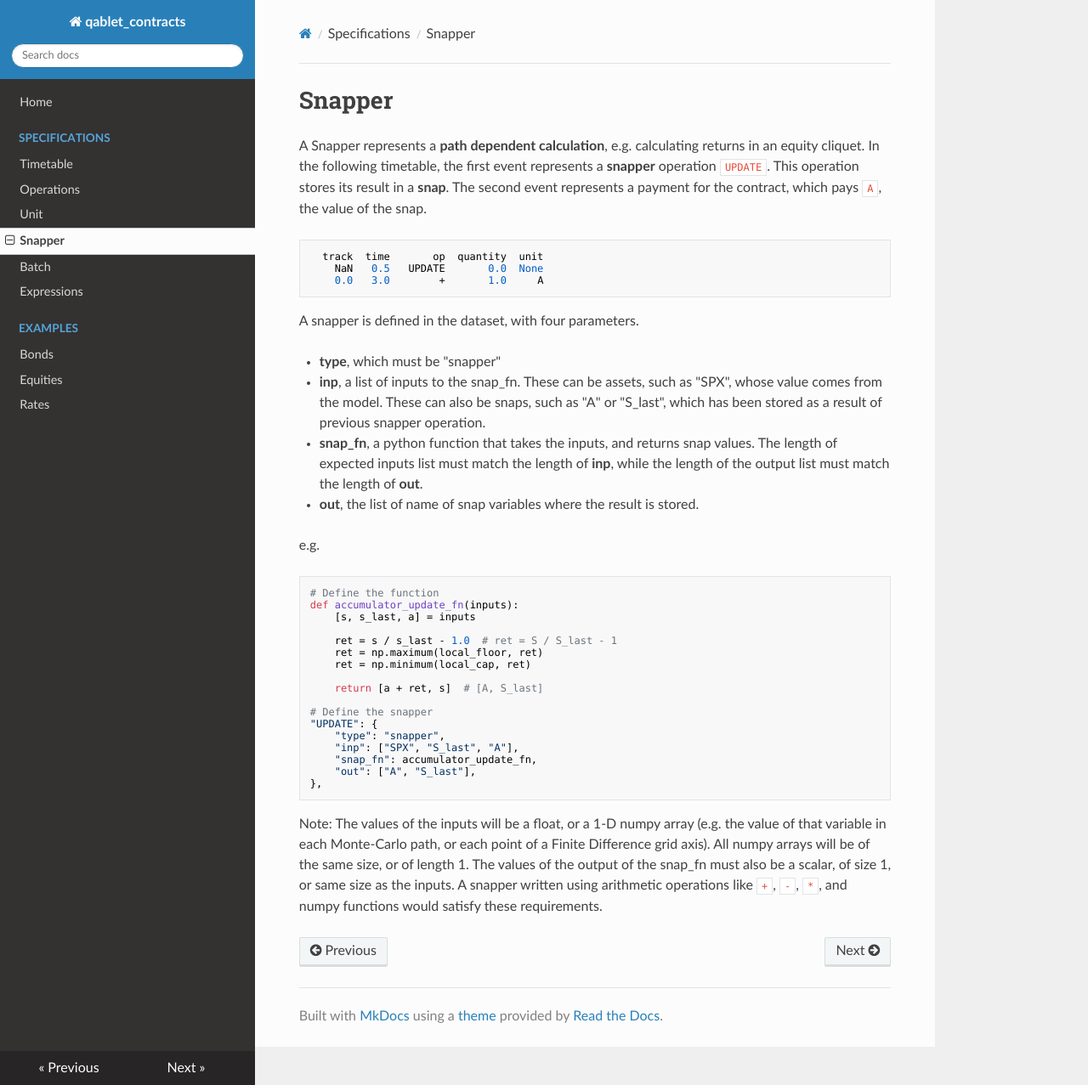
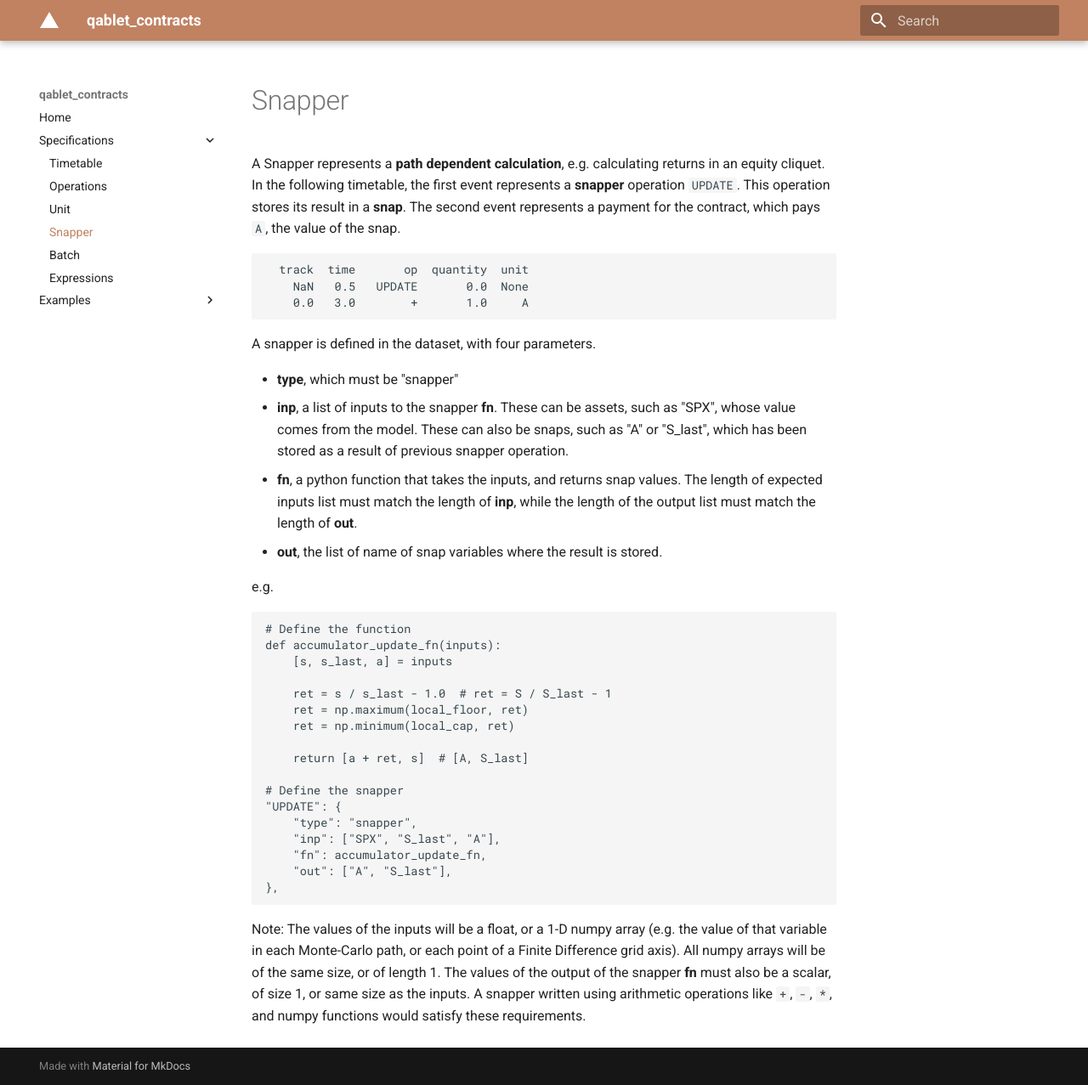
Before and after one commit to qablet/qablet-contracts, an MkDocs documentation site: the page built from docs/specifications/snapper.md, in a window 1280 px wide and 1277 px high. Shown: the whole window at 85% size. Built offline with MkDocs 1.6.1 and Material for MkDocs 9.7.7, drawn with Linux system fonts in a browser that asks for light colours; nearby versions of some CDN libraries.

Commit message:
rename snap_fn arg to fn

````diff
--- /dev/null
+++ b/docs/examples/equity_cliquet.md
@@ -0,0 +1,3 @@
+# Equity Cliquet
+
+::: qablet_contracts.equity.cliquet
--- /dev/null
+++ b/docs/examples/equity_vanilla.md
@@ -0,0 +1,3 @@
+# Equity Vanilla
+
+::: qablet_contracts.equity.vanilla
--- /dev/null
+++ b/docs/examples/rate_swaption.md
@@ -0,0 +1,3 @@
+# Swaptions
+
+::: qablet_contracts.rate.swaption
--- a/docs/specifications/snapper.md
+++ b/docs/specifications/snapper.md
@@ -11,8 +11,8 @@ A Snapper represents a **path dependent calculation**, e.g. calculating returns
 A snapper is defined in the dataset, with four parameters.
 
  - **type**, which must be "snapper"
- - **inp**, a list of inputs to the snap_fn. These can be assets, such as "SPX", whose value comes from the model. These can also be snaps, such as "A" or "S_last", which has been stored as a result of previous snapper operation.
- - **snap_fn**, a python function that takes the inputs, and returns snap values. The length of expected inputs list must match the length of **inp**, while the length of the output list must match the length of **out**.
+ - **inp**, a list of inputs to the snapper **fn**. These can be assets, such as "SPX", whose value comes from the model. These can also be snaps, such as "A" or "S_last", which has been stored as a result of previous snapper operation.
+ - **fn**, a python function that takes the inputs, and returns snap values. The length of expected inputs list must match the length of **inp**, while the length of the output list must match the length of **out**.
  - **out**, the list of name of snap variables where the result is stored.
 
 
@@ -33,9 +33,9 @@ def accumulator_update_fn(inputs):
 "UPDATE": {
     "type": "snapper",
     "inp": ["SPX", "S_last", "A"],
-    "snap_fn": accumulator_update_fn,
+    "fn": accumulator_update_fn,
     "out": ["A", "S_last"],
 },
 ```
 
-Note: The values of the inputs will be a float, or a 1-D numpy array (e.g. the value of that variable in each Monte-Carlo path, or each point of a Finite Difference grid axis). All numpy arrays will be of the same size, or of length 1. The values of the output of the snap_fn must also be a scalar, of size 1, or same size as the inputs. A snapper written using arithmetic operations like `+`, `-`, `*`, and numpy functions would satisfy these requirements.
+Note: The values of the inputs will be a float, or a 1-D numpy array (e.g. the value of that variable in each Monte-Carlo path, or each point of a Finite Difference grid axis). All numpy arrays will be of the same size, or of length 1. The values of the output of the snapper **fn** must also be a scalar, of size 1, or same size as the inputs. A snapper written using arithmetic operations like `+`, `-`, `*`, and numpy functions would satisfy these requirements.
--- /dev/null
+++ b/docs/stylesheets/extra.css
@@ -0,0 +1,5 @@
+:root {
+    --md-primary-fg-color:        #C08261;
+    --md-primary-fg-color--light: #E2C799;
+    --md-primary-fg-color--dark:  #9A3B3B;
+  }
--- a/mkdocs.yml
+++ b/mkdocs.yml
@@ -1,5 +1,8 @@
 site_name: qablet_contracts
-theme: readthedocs
+theme:
+  name: material
+  icon:
+    logo: material/triangle
 
 plugins:
   - search
@@ -8,6 +11,12 @@ plugins:
       handlers:
         python:
           paths: [qablet_contracts]
+          options:
+            members_order: source
+            show_root_toc_entry: false
+
+extra_css:
+  - stylesheets/extra.css
 
 nav:
   - 'index.md'
@@ -19,6 +28,10 @@ nav:
     - 'specifications/batch.md'
     - 'specifications/expressions.md'
   - 'Examples':
-    - 'examples/bond.md'
-    - 'examples/equity.md'
-    - 'examples/rate.md'
+    - Bond:
+      - 'examples/bond_zero.md'
+    - Equity:
+      - 'examples/equity_vanilla.md'
+      - 'examples/equity_cliquet.md'
+    - Rate:
+      - 'examples/rate_swaption.md'
--- a/requirements-test.txt
+++ b/requirements-test.txt
@@ -10,6 +10,7 @@ gitchangelog
 mkdocs
 mkdocstrings
 mkdocstrings-python
+mkdocs-material
 pyarrow
 pandas
 numpy
````
Also changed, not shown: docs/examples/bond_zero.md (renamed from docs/examples/bond.md, +1 -1 lines), docs/examples/equity.md (deleted, +0 -8 lines), docs/examples/rate.md (deleted, +0 -5 lines), docs/index.md (+3 -4 lines), 5 other files.
